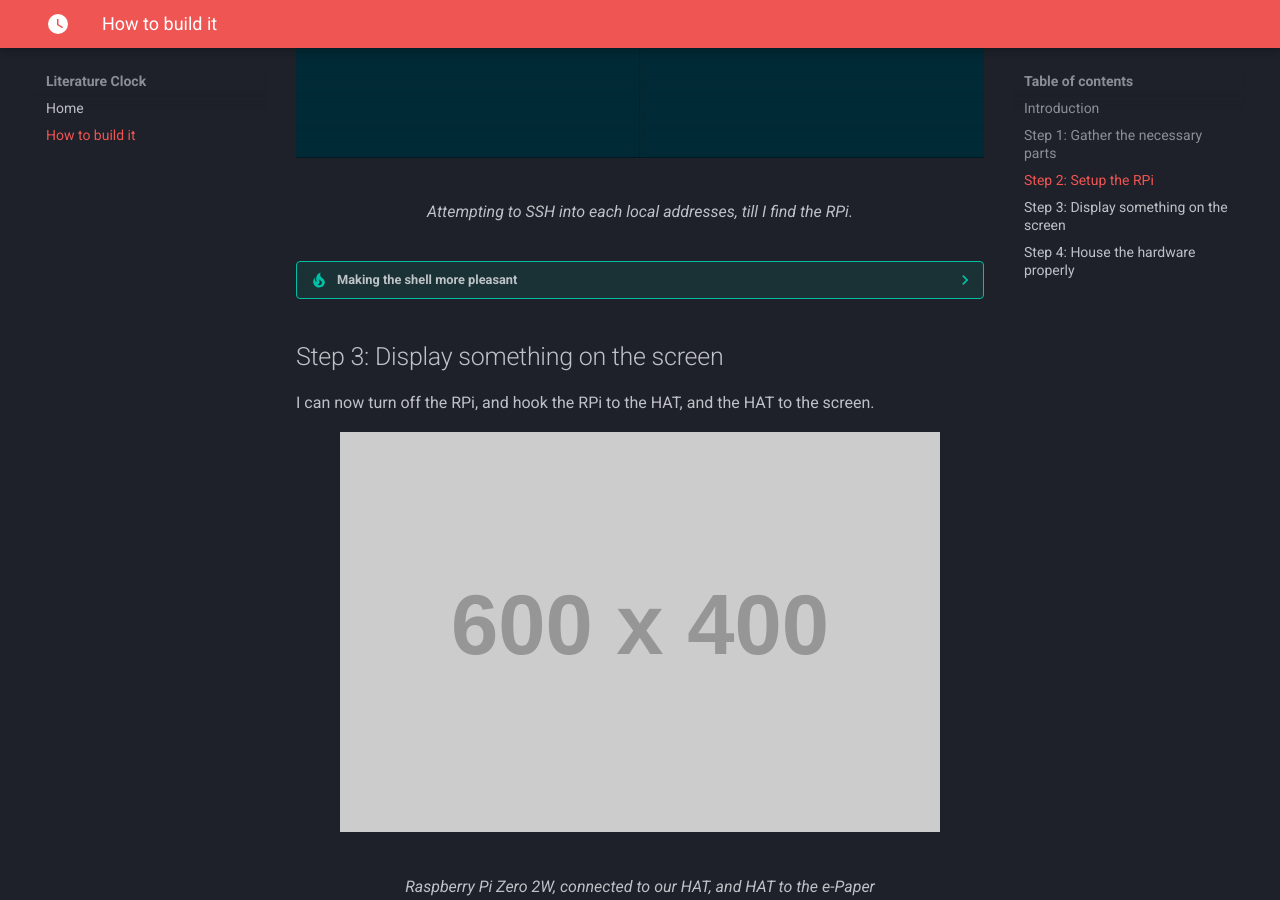
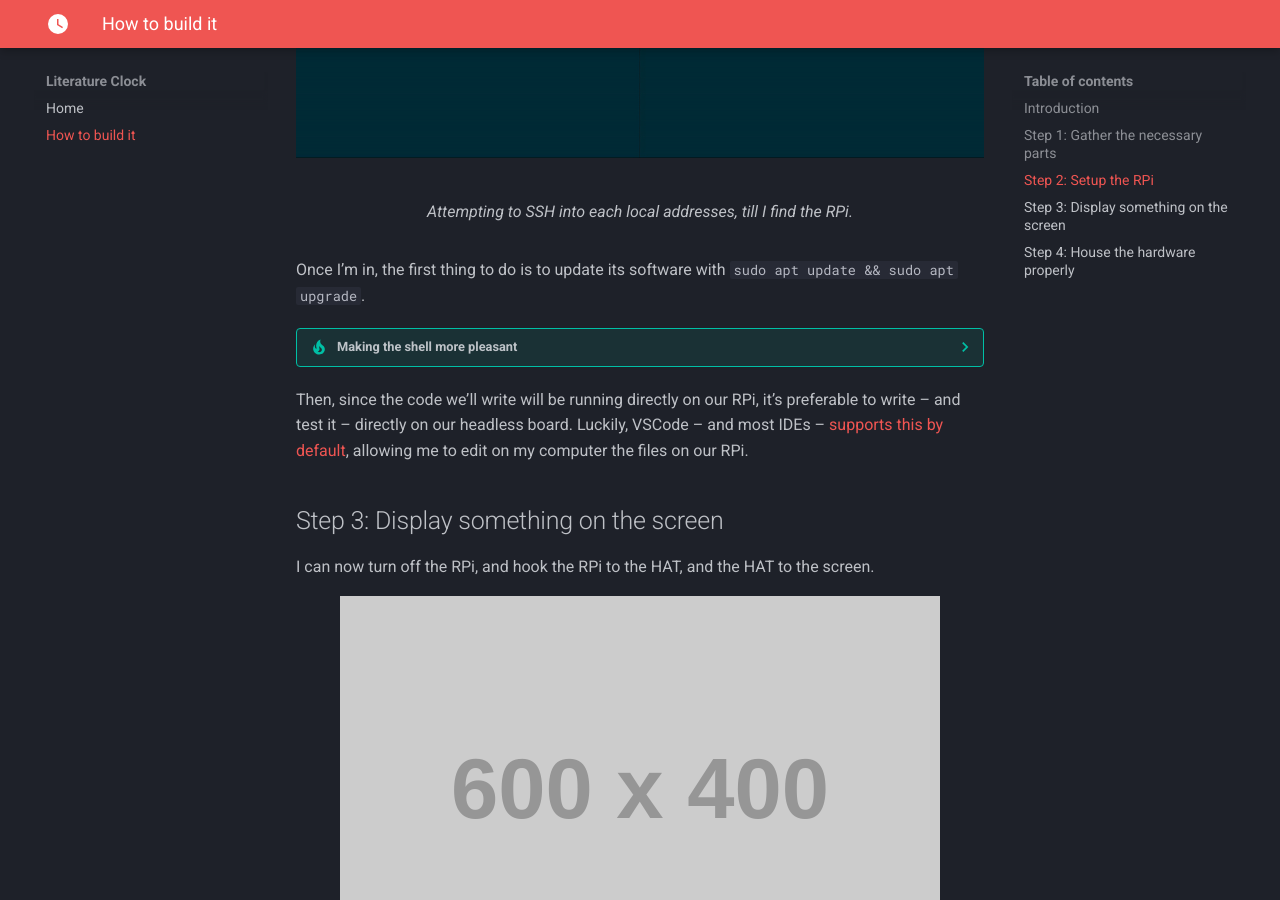
Before and after one commit to arthurgassner/time-teller-website, an MkDocs documentation site: the page built from docs/how_to_build_it.md, in a window 1280 px wide and 900 px high, scrolled down 2146 px. Built offline with MkDocs 1.6.1 and Material for MkDocs 9.7.7, drawn with Linux system fonts in a browser that asks for light colours.

```diff
--- a/docs/how_to_build_it.md
+++ b/docs/how_to_build_it.md
@@ -50,9 +50,13 @@ I can then figure out its local IP address with `sudo arp-scan --localnet`.
   <figcaption>Attempting to SSH into each local addresses, till I find the RPi.</figcaption>
 </figure>
 
+Once I'm in, the first thing to do is to update its software with `sudo apt update && sudo apt upgrade`.
+
 ??? tip "Making the shell more pleasant"
 
     Whenever I install some Debian-based OS, I start by installing [`oh-my-zsh`](https://ohmyz.sh/) -- along with [`fzf`](https://github.com/junegunn/fzf), [`zsh-syntax-highlighting`](https://github.com/zsh-users/zsh-syntax-highlighting) and [`zsh-autocomplete`](https://github.com/marlonrichert/zsh-autocomplete) -- making the entire shell-based interaction much more pleasant.
+
+Then, since the code we'll write will be running directly on our RPi, it's preferable to write -- and test it -- directly on our headless board. Luckily, VSCode -- and most IDEs -- [supports this by default](https://code.visualstudio.com/docs/remote/remote-overview), allowing me to edit on my computer the files on our RPi.
 
 ## Step 3: Display something on the screen
 
```
